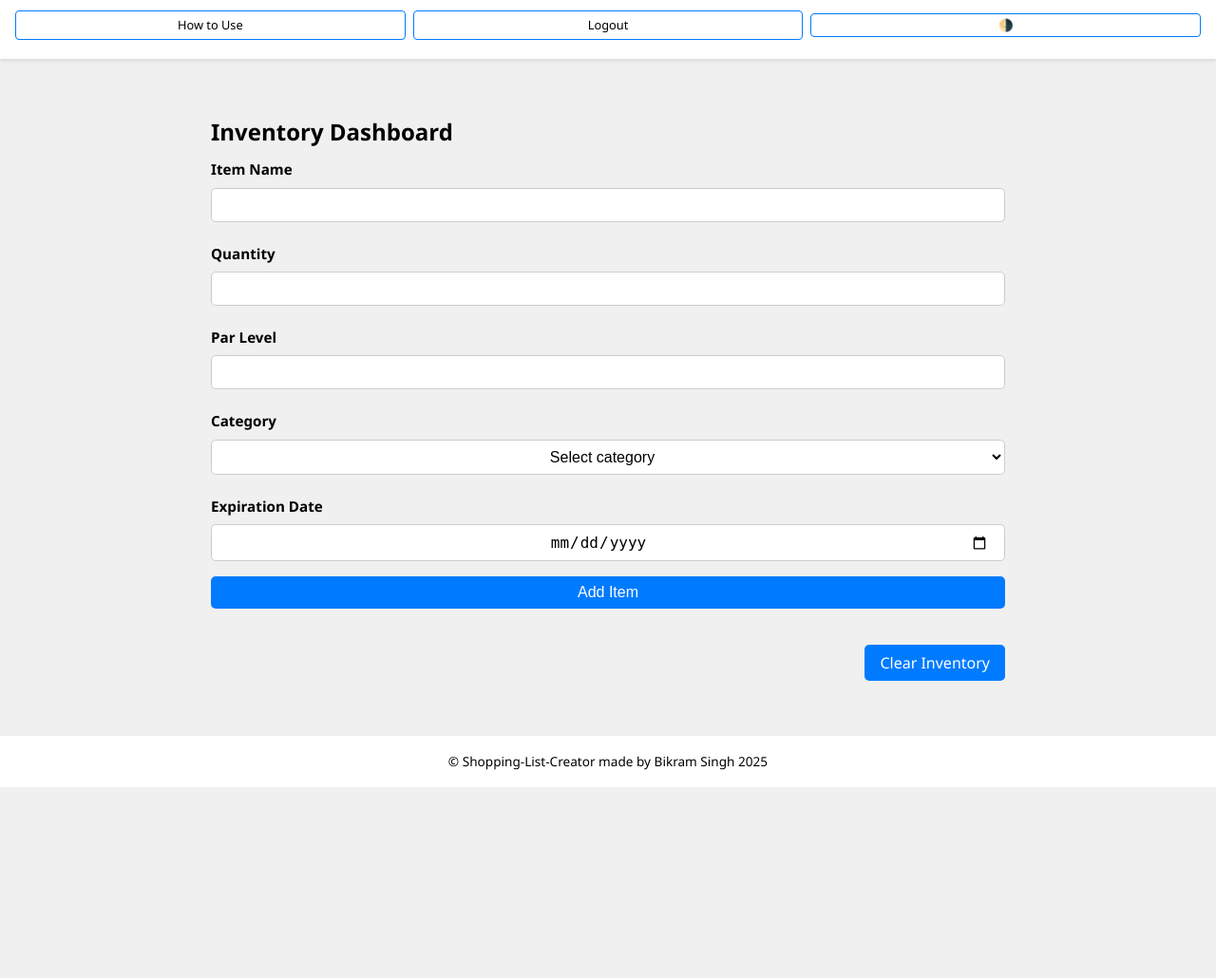
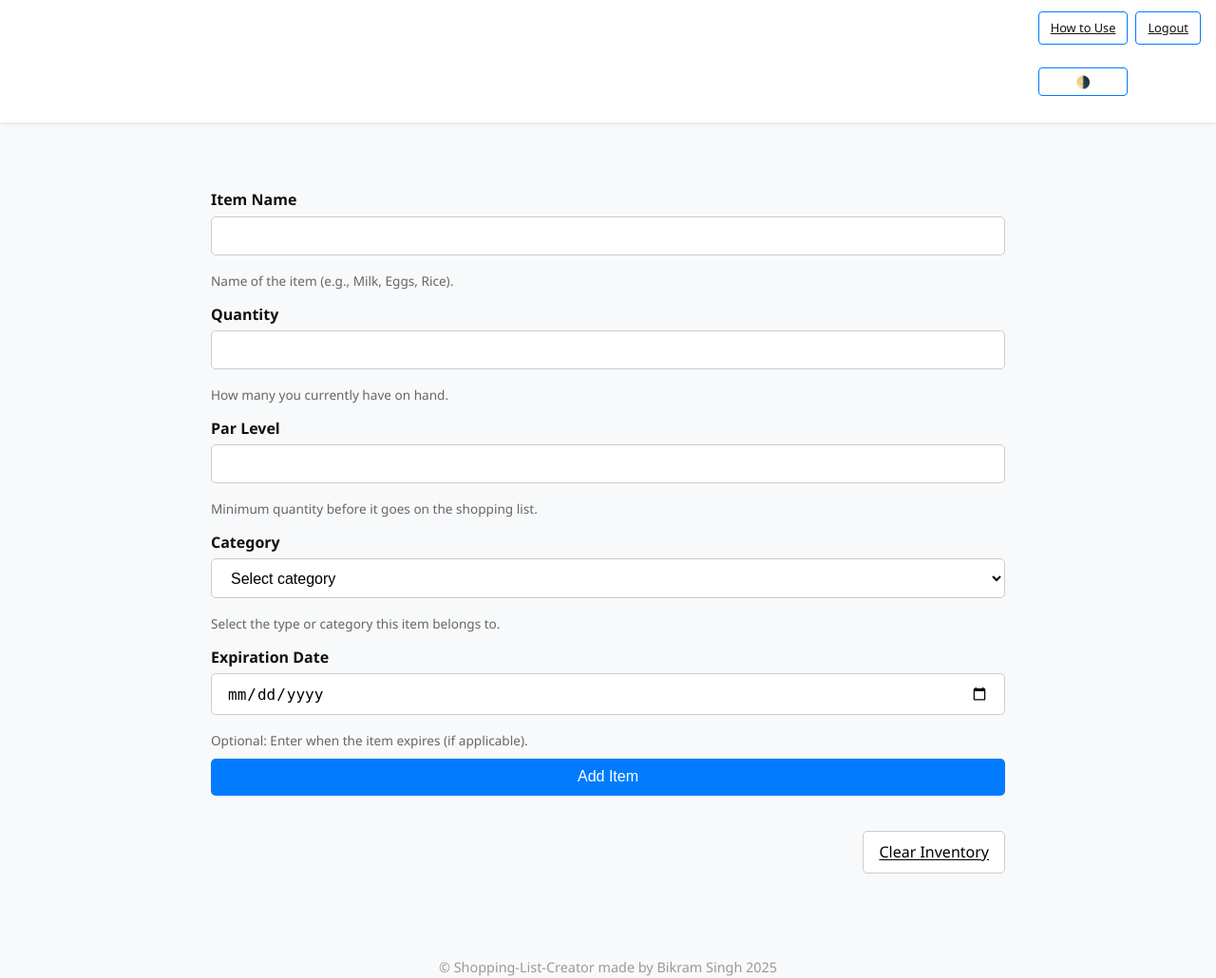
Before and after one commit to BikramSingh1989/Shopping-List-Creator, a Flask app: template templates/dashboard.html in a window 1280 px wide. Shown: the whole page at 95% size. Run offline with Flask 3, Linux system fonts and the light colour scheme; the template is opened without the code that fills it, so the values that code supplies are empty.

Commit message:
updated dashboard.html to include descriptors

```diff
--- a/static/style.css
+++ b/static/style.css
@@ -9,9 +9,9 @@
 
 html, body {
   height: 100%;
+  font-family: 'Segoe UI', sans-serif;
   background-color: var(--bg);
   color: var(--text);
-  font-family: 'Segoe UI', sans-serif;
   transition: background-color 0.3s ease, color 0.3s ease;
   overflow-x: hidden;
   line-height: 1.6;
@@ -19,94 +19,88 @@
 
 /* ===== Theme Variables ===== */
 :root {
-  --bg: #f0f0f0;
-  --text: #000;
-  --card-bg: #ffffff;
+  --bg: #f8f9fa;
+  --text: #111;
+  --card-bg: #fff;
   --accent: #007bff;
   --accent-hover: #0056b3;
 }
 
 body.dark {
-  --bg: #1a1a1a;
+  --bg: #1e1e1e;
   --text: #f1f1f1;
-  --card-bg: #2a2a2a;
+  --card-bg: #2e2e2e;
   --accent: #3399ff;
   --accent-hover: #1177cc;
 }
 
-body.sepia {
-  --bg: #f4ecd8;
-  --text: #3e2f1c;
-  --card-bg: #fefaf0;
-  --accent: #b7791f;
-  --accent-hover: #8b5e1a;
+/* ===== Container ===== */
+.container {
+  max-width: 900px;
+  margin: 3rem auto;
+  padding: 2rem;
 }
 
-/* ===== Fixed Top Navigation Bar ===== */
+/* ===== Top Navigation Buttons (2x2 Grid) ===== */
 .top-nav {
   position: fixed;
   top: 0;
   left: 0;
-  width: 100%;
-  background: var(--card-bg);
-  padding: 0.5rem 1rem;
-  display: flex;
-  justify-content: flex-end;
-  align-items: center;
+  right: 0;
+  display: grid;
+  grid-template-columns: repeat(2, auto);
+  justify-content: end;
   gap: 0.5rem;
-  box-shadow: 0 2px 4px rgba(0,0,0,0.1);
+  padding: 0.75rem 1rem;
+  background-color: var(--card-bg);
+  box-shadow: 0 1px 5px rgba(0, 0, 0, 0.1);
   z-index: 1000;
 }
 
-.top-nav a,
-.top-nav button {
-  padding: 0.25rem 0.75rem;
+.top-nav .btn,
+.top-nav .toggle-btn {
+  padding: 0.4rem 0.75rem;
   font-size: 0.8rem;
+  border-radius: 4px;
   border: 1px solid var(--accent);
   background: none;
   color: var(--text);
   cursor: pointer;
-  border-radius: 4px;
+  text-align: center;
   white-space: nowrap;
-  transition: background-color 0.2s ease;
+  transition: background-color 0.2s;
 }
 
-.top-nav a:hover,
-.top-nav button:hover {
+.top-nav .btn:hover,
+.top-nav .toggle-btn:hover {
   background-color: var(--accent);
   color: white;
 }
 
-/* ===== Page Container (accounts for fixed nav height) ===== */
-.container {
-  max-width: 900px;
-  margin: 5rem auto 3rem;
-  padding: 1rem 2rem;
-}
-
-/* ===== Form Styles ===== */
+/* ===== Form ===== */
 form {
+  margin-top: 5rem; /* extra spacing for fixed top nav */
   margin-bottom: 2rem;
 }
 
 label {
   display: block;
-  margin: 0.5rem 0 0.25rem;
-  font-weight: 600;
-  font-size: 0.95rem;
+  margin: 0.75rem 0 0.25rem;
+  font-weight: bold;
+}
+
+.input-desc {
+  font-size: 0.85rem;
+  color: #666;
+  margin-bottom: 0.5rem;
 }
 
 input, select, button, .btn {
-  padding: 0.5rem 1rem;
-  margin: 0.2rem 0 0.8rem;
   width: 100%;
+  padding: 0.65rem 1rem;
+  margin-bottom: 1rem;
   font-size: 1rem;
   border-radius: 5px;
-  text-align: center;
-  text-decoration: none;
-}
-
-input, select {
   border: 1px solid #ccc;
   background: #fff;
   color: #000;
@@ -115,48 +109,37 @@
 input:focus, select:focus {
   outline: none;
   border-color: var(--accent);
-  box-shadow: 0 0 0 2px rgba(0, 123, 255, 0.25);
+  box-shadow: 0 0 0 2px rgba(0, 123, 255, 0.2);
 }
 
-button, .btn {
+button {
   background-color: var(--accent);
   color: white;
   border: none;
   cursor: pointer;
-  transition: background-color 0.3s ease, transform 0.2s ease;
+  transition: background-color 0.3s ease;
 }
 
-button:hover, .btn:hover {
+button:hover {
   background-color: var(--accent-hover);
-  transform: translateY(-2px);
 }
 
-/* ===== Fade-In Animation ===== */
-.fade-in {
-  animation: fadeIn 0.5s ease-in forwards;
-  opacity: 0;
-}
-
-@keyframes fadeIn {
-  to { opacity: 1; }
-}
-
-/* ===== Inventory Card ===== */
+/* ===== Inventory Items ===== */
 .item {
   background: var(--card-bg);
   padding: 1rem;
-  margin: 0.75rem 0;
+  margin-bottom: 1rem;
   border-radius: 8px;
   box-shadow: 0 2px 6px rgba(0,0,0,0.08);
   display: flex;
   justify-content: space-between;
-  align-items: center;
+  align-items: flex-start;
   flex-wrap: wrap;
-  transition: transform 0.2s ease;
 }
 
 .item:hover {
   transform: scale(1.01);
+  transition: transform 0.2s;
 }
 
 .item a {
@@ -164,38 +147,23 @@
   font-size: 1.2rem;
 }
 
-/* ===== Utility Links ===== */
-a {
-  color: var(--accent);
-  text-decoration: none;
+/* ===== Shopping List ===== */
+.shopping-list {
+  margin-top: 2rem;
 }
 
-a:hover {
-  text-decoration: underline;
-}
-
-h2 {
-  margin-top: 1.5rem;
-}
-
-h3 {
-  margin-top: 2rem;
+.shopping-list li {
+  font-size: 14px;
   margin-bottom: 0.5rem;
 }
 
 /* ===== Clear Button Wrapper ===== */
 .clear-btn-wrapper {
-  margin-top: 1.5rem;
+  margin-top: 2rem;
   text-align: right;
 }
 
-/* ===== Shopping List ===== */
-.shopping-list li {
-  font-size: 14px;
-  margin-bottom: 0.5rem;
-}
-
-/* ===== How-to Page ===== */
+/* ===== How-To Section ===== */
 .how-to-content {
   background-color: var(--card-bg);
   padding: 1.5rem;
@@ -203,72 +171,52 @@
   box-shadow: 0 2px 5px rgba(0,0,0,0.1);
 }
 
-.how-to-content h2 {
-  margin-bottom: 1rem;
+/* ===== Modal ===== */
+.modal {
+  position: fixed;
+  top: 0;
+  left: 0;
+  right: 0;
+  bottom: 0;
+  display: none;
+  background: rgba(0,0,0,0.6);
+  z-index: 2000;
+  justify-content: center;
+  align-items: center;
 }
 
-.how-to-content ol {
-  padding-left: 1.2rem;
-}
-
-.how-to-content li {
-  margin-bottom: 0.75rem;
+.modal-content {
+  background: var(--card-bg);
+  padding: 2rem;
+  border-radius: 8px;
+  width: 90%;
+  max-width: 500px;
 }
 
 /* ===== Footer ===== */
 .footer {
+  margin-top: 4rem;
   text-align: center;
-  padding: 1rem 0;
-  font-size: 0.85rem;
-  color: var(--text);
-  background: var(--card-bg);
+  font-size: 0.9rem;
+  color: #999;
 }
 
-/* ===== Modal ===== */
-.modal {
-  position: fixed;
-  z-index: 1001;
-  left: 0;
-  top: 0;
-  width: 100%;
-  height: 100%;
-  overflow: auto;
-  background-color: rgba(0,0,0,0.4);
-}
+/* ===== Responsive ===== */
+@media (max-width: 600px) {
+  .top-nav {
+    grid-template-columns: 1fr 1fr;
+    justify-content: center;
+    padding: 0.5rem;
+  }
 
-.modal-content {
-  background-color: var(--card-bg);
-  margin: 10% auto;
-  padding: 2rem;
-  border: 1px solid #888;
-  width: 90%;
-  max-width: 500px;
-  border-radius: 10px;
-}
+  .top-nav .btn,
+  .top-nav .toggle-btn {
+    font-size: 0.75rem;
+    padding: 0.4rem 0.5rem;
+  }
 
-.modal .close {
-  float: right;
-  font-size: 1.2rem;
-  cursor: pointer;
-}
-
-/* ===== Responsive Design ===== */
-@media (max-width: 768px) {
   .container {
     padding: 1rem;
-    margin-top: 5rem;
-  }
-
-  .top-nav {
-    flex-wrap: wrap;
-    justify-content: center;
-    gap: 0.25rem;
-  }
-
-  .top-nav a,
-  .top-nav button {
-    font-size: 0.75rem;
-    padding: 0.25rem 0.5rem;
   }
 
   .item {
@@ -280,4 +228,8 @@
     margin-top: 0.5rem;
     margin-left: 0;
   }
+
+  .clear-btn-wrapper {
+    text-align: center;
+  }
 }
--- a/templates/dashboard.html
+++ b/templates/dashboard.html
@@ -7,12 +7,15 @@
 <form method="POST" class="fade-in">
   <label for="name">Item Name</label>
   <input type="text" name="name" id="name" required>
+  <div class="input-desc">Name of the item (e.g., Milk, Eggs, Rice).</div>
 
   <label for="quantity">Quantity</label>
   <input type="number" name="quantity" id="quantity" required>
+  <div class="input-desc">How many you currently have on hand.</div>
 
   <label for="par">Par Level</label>
   <input type="number" name="par" id="par" required>
+  <div class="input-desc">Minimum quantity before it goes on the shopping list.</div>
 
   <label for="category">Category</label>
   <select name="category" id="category" required>
@@ -33,9 +36,11 @@
     <option value="Snacks">Snacks</option>
     <option value="Drinks">Drinks</option>
   </select>
+  <div class="input-desc">Select the type or category this item belongs to.</div>
 
   <label for="expiration">Expiration Date</label>
   <input type="date" name="expiration" id="expiration">
+  <div class="input-desc">Optional: Enter when the item expires (if applicable).</div>
 
   <button type="submit">Add Item</button>
 </form>
@@ -46,28 +51,20 @@
     <div class="item fade-in">
       <div>
         <strong>{{ item.name }}</strong> | Qty: {{ item.quantity }} / Par: {{ item.par }}<br>
-        {% if item.category %}<small>Category: {{ item.category }}</small><br>{% endif %}
+        {% if item.category %}
+          <small>Category: {{ item.category }}</small><br>
+        {% endif %}
         {% if item.expiration %}
           {% set delta = (item.expiration - now).days %}
           <small>Expires in: {{ delta }} day{{ 's' if delta != 1 else '' }}</small><br>
         {% endif %}
       </div>
       <div>
-        <a href="javascript:void(0);"
-           onclick="openEditModal('{{ item._id }}', '{{ item.name }}', '{{ item.quantity }}', '{{ item.par }}', '{{ item.category }}', '{{ item.expiration|default('', true) }}')">✏️</a>
+        <a href="#" onclick="openEditModal('{{ item._id }}', '{{ item.name }}', '{{ item.quantity }}', '{{ item.par }}', '{{ item.category }}', '{{ item.expiration|default('', true) }}')">✏️</a>
         <a href="/delete/{{ item._id }}">🗑️</a>
       </div>
     </div>
   {% endfor %}
-{% endif %}
-
-{% if shopping %}
-  <h3>🛒 Shopping List</h3>
-  <ul>
-    {% for item in shopping %}
-      <li>{{ item.name }} (Need {{ item.par - item.quantity }})</li>
-    {% endfor %}
-  </ul>
 {% endif %}
 
 <div class="clear-btn-wrapper">
@@ -75,11 +72,12 @@
 </div>
 
 <!-- Edit Modal -->
-<div id="editModal" class="modal" style="display:none;">
+<div id="editModal" class="modal">
   <div class="modal-content">
     <span class="close" onclick="document.getElementById('editModal').style.display='none'">&times;</span>
     <form method="POST" id="editForm">
       <input type="hidden" name="edit_id" id="edit_id">
+
       <label for="edit_name">Item Name</label>
       <input type="text" name="name" id="edit_name" required>
 
@@ -92,7 +90,7 @@
       <label for="edit_category">Category</label>
       <input type="text" name="category" id="edit_category">
 
-      <label for="edit_expiration">Expiration</label>
+      <label for="edit_expiration">Expiration Date</label>
       <input type="date" name="expiration" id="edit_expiration">
 
       <button type="submit">Update</button>
@@ -107,14 +105,8 @@
   document.getElementById('edit_quantity').value = quantity;
   document.getElementById('edit_par').value = par;
   document.getElementById('edit_category').value = category;
-
-  if (expiration && expiration !== 'None') {
-    document.getElementById('edit_expiration').value = expiration.split('T')[0];
-  } else {
-    document.getElementById('edit_expiration').value = '';
-  }
-
-  document.getElementById('editModal').style.display = 'block';
+  document.getElementById('edit_expiration').value = expiration ? expiration.split('T')[0] : '';
+  document.getElementById('editModal').style.display = 'flex';
 }
 </script>
 
```
